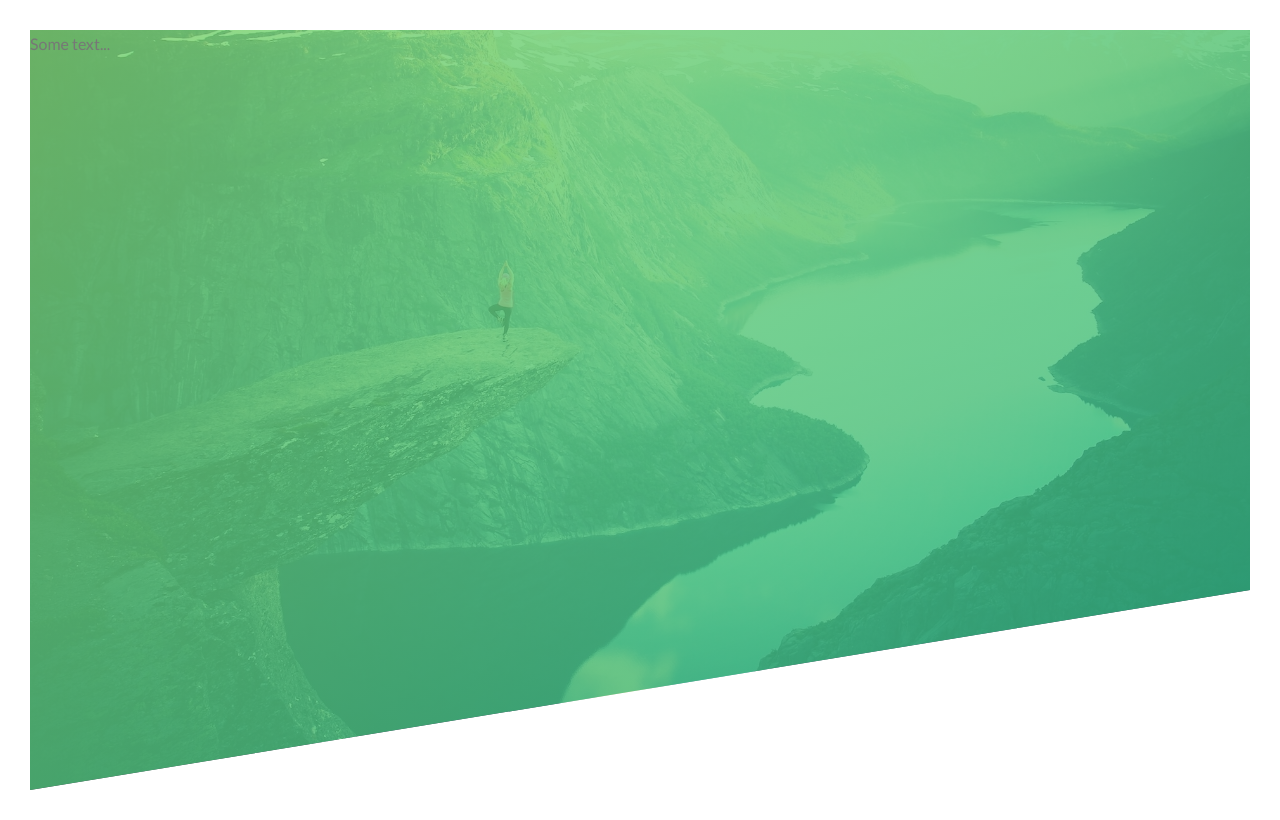
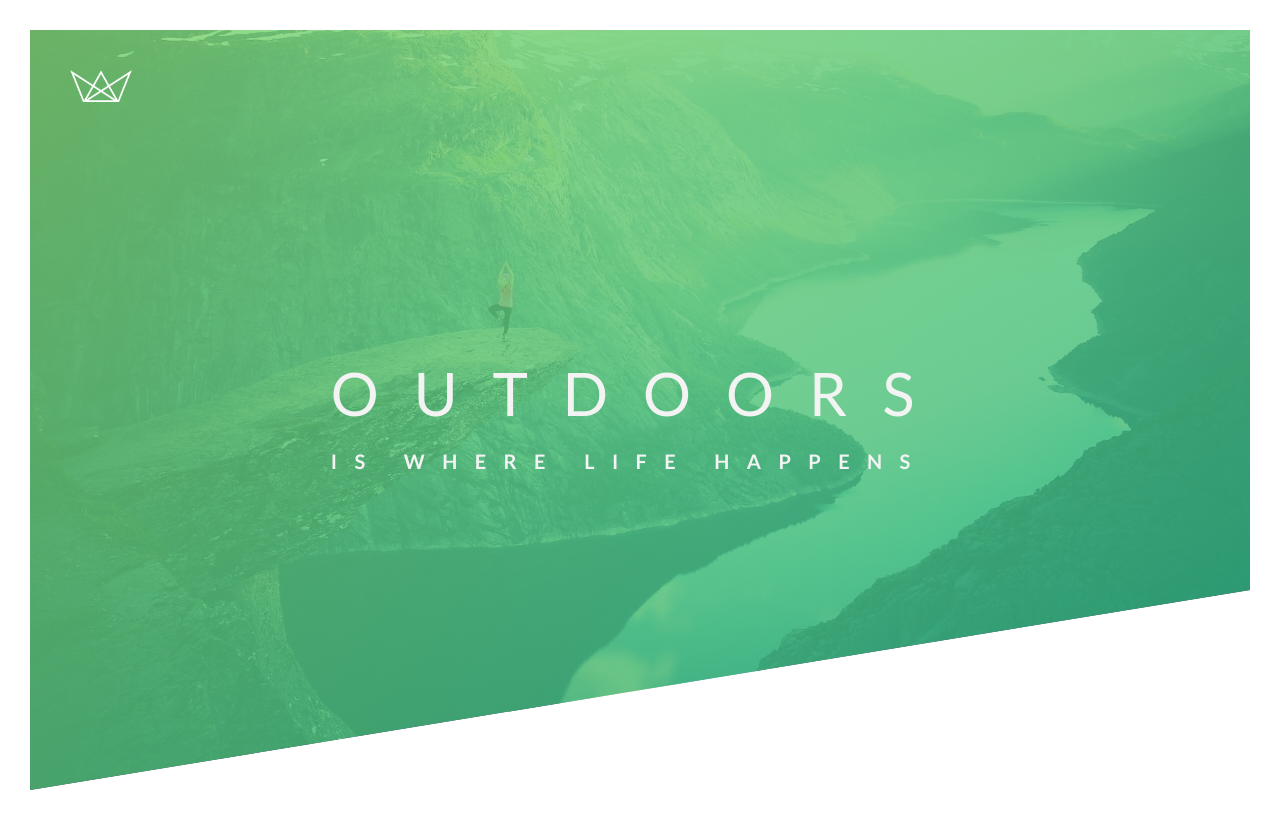
Before and after one commit to FrankBatista1/Natours-css-project, a plain HTML site: page index.html in a window 1280 px wide. Drawn offline with Linux system fonts and the light colour scheme.

Commit message:
Building the header part 2

```diff
--- a/css/style.css
+++ b/css/style.css
@@ -30,6 +30,7 @@ body {
 }
 
 .header {
+  position: relative;
   height: 95vh;
   background-image: linear-gradient(to right bottom, #7ed56fce, #28b485ce),
     url(../img/hero.jpg);
@@ -38,3 +39,39 @@ body {
   /* triangle => clip-path: polygon(50% 0, 100% 100%,0 100%); */
   clip-path: polygon(0 0, 100% 0, 100% 70vh, 0 100%);
 }
+
+.logobox{
+  position:absolute;
+  top:40px;
+  left: 40px;
+}
+
+.logo{
+  height: 4vh;
+}
+
+.textbox{
+  position: absolute;
+  top: 50%;
+  left: 50%;
+  transform: translate(-50%, -50%);
+}
+
+.mainheader{
+  color: rgb(243, 243, 243);
+  text-transform: uppercase;
+}
+
+.heading-main{
+  display: block;
+  font-size: 60px;
+  font-weight: 400;
+  letter-spacing: 35px;
+}
+
+.heading-sub{
+  display: block;
+  font-size: 20px;
+  font-weight: 700;
+  letter-spacing: 17.4px;
+}
--- a/index.html
+++ b/index.html
@@ -1,19 +1,32 @@
 <!DOCTYPE html>
 <html lang="en">
-    <head>
-        <meta charset="UTF-8">
-        <meta name="viewport" content="width=device-width, initial-scale=1.0">
+  <head>
+    <meta charset="UTF-8" />
+    <meta name="viewport" content="width=device-width, initial-scale=1.0" />
 
-        <link href="https://fonts.googleapis.com/css?family=Lato:100,300,400,700,900" rel="stylesheet">
+    <link
+      href="https://fonts.googleapis.com/css?family=Lato:100,300,400,700,900"
+      rel="stylesheet"
+    />
 
-        <link rel="stylesheet" href="css/icon-font.css">
-        <link rel="stylesheet" href="css/style.css">
-        <link rel="shortcut icon" type="image/png" href="img/favicon.png">
+    <link rel="stylesheet" href="css/icon-font.css" />
+    <link rel="stylesheet" href="css/style.css" />
+    <link rel="shortcut icon" type="image/png" href="img/favicon.png" />
 
-        <title>Natours | Exciting tours for adventurous people</title>
-    </head>
-    <body>
-        <header class="header">Some text...</header>
-
-    </body>
+    <title>Natours | Exciting tours for adventurous people</title>
+  </head>
+  <body>
+    <header class="header">
+      <div class="logobox">
+        <img class="logo" src="./img/logo-white.png" alt="logo" />
+      </div>
+      <!-- h1 important for search engine -->
+      <div class="textbox">
+        <h1 class="mainheader">
+          <span class="heading-main">Outdoors</span>
+          <span class="heading-sub">is where life happens</span>
+        </h1>
+      </div>
+    </header>
+  </body>
 </html>
```
